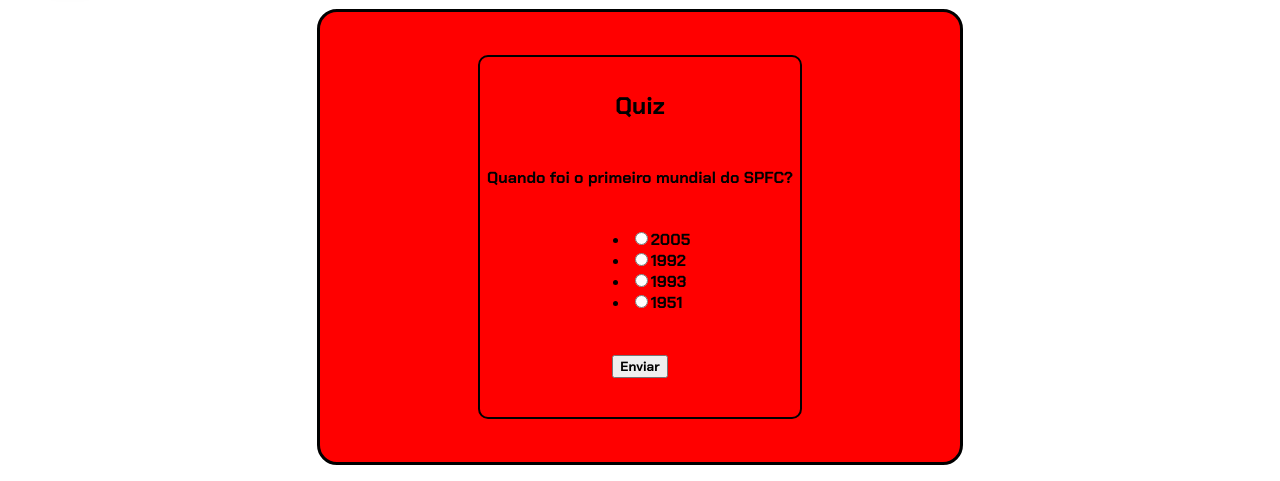
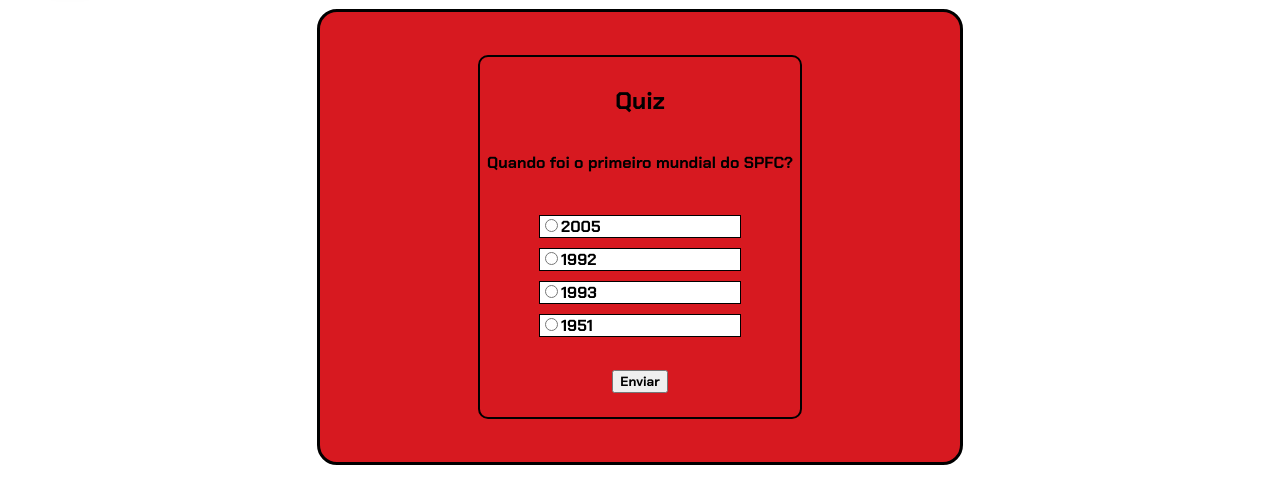
Before and after one commit to brenosouzza/Projeto-Individual, a website: page site/public/quiz copy 2.html in a window 1280 px wide. Shown: the part 116-597 px from the top of the page. Drawn offline with Linux system fonts and the light colour scheme.

Commit message:
css quiz

```diff
--- a/site/public/style-index.css
+++ b/site/public/style-index.css
@@ -213,12 +213,14 @@
     color:black
 }
 
-/* .container-footer {
+
+
+.container-footer {
     height: 200px;
     display: flex;
 
     align-items: end;
-} */
+}
 .footer {
     background-color: black;
     height: 80%;
--- a/site/public/style-quiz.css
+++ b/site/public/style-quiz.css
@@ -8,7 +8,7 @@
 .container-quiz {
     height: 90%;
     width: 50%;
-    background-color: red;
+    background-color: #d71920;
     display: flex;
     flex-direction: column;
     align-items: center;
@@ -95,3 +95,15 @@
     align-items: center;
     justify-content: space-around;
 }
+
+.quizBox ul {
+    list-style-type: none;
+}
+
+.quizBox li {
+    border: 1px solid black;
+    width: 200px;
+    margin-top: 10px;
+    margin-right: 40px;
+    background-color: white;
+}
```
